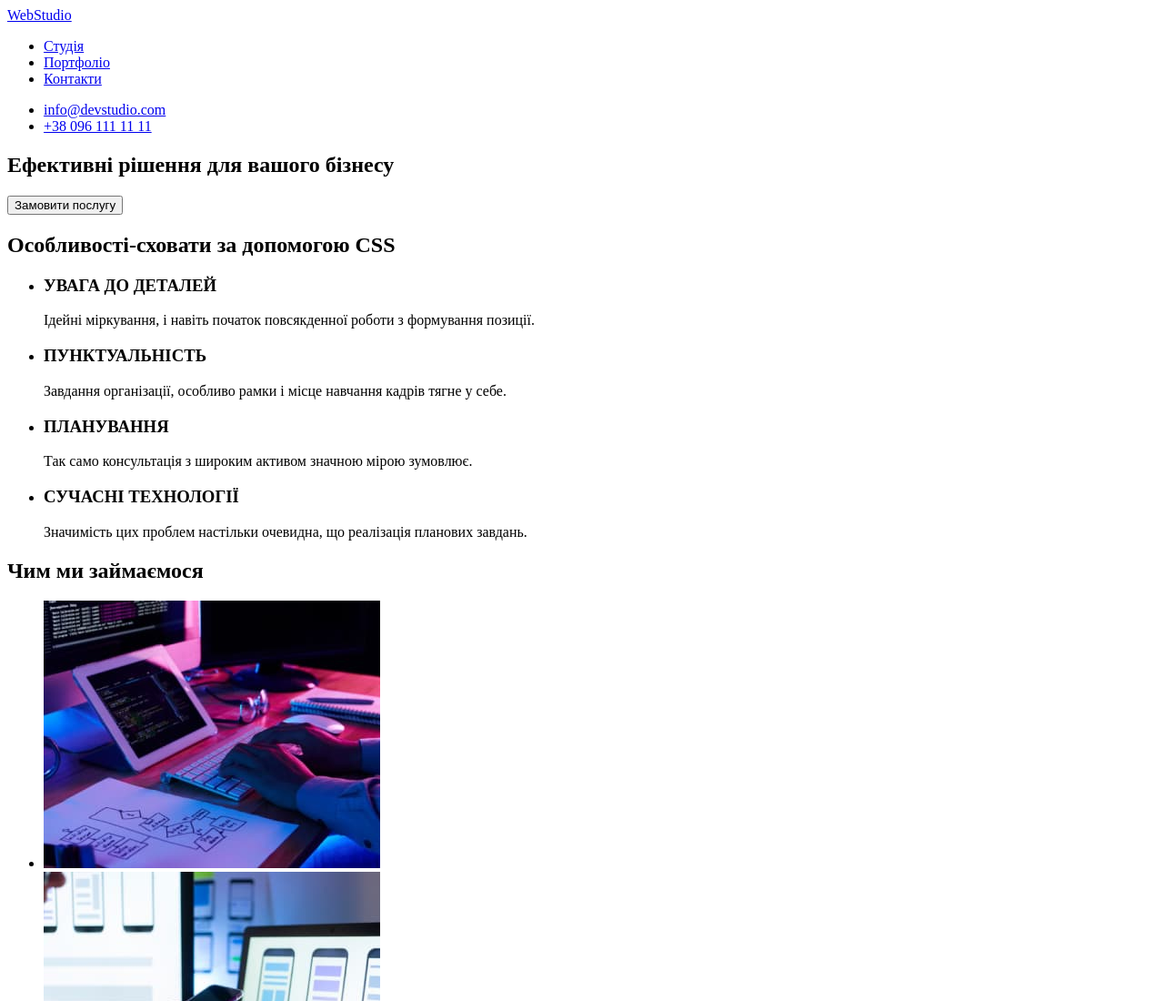
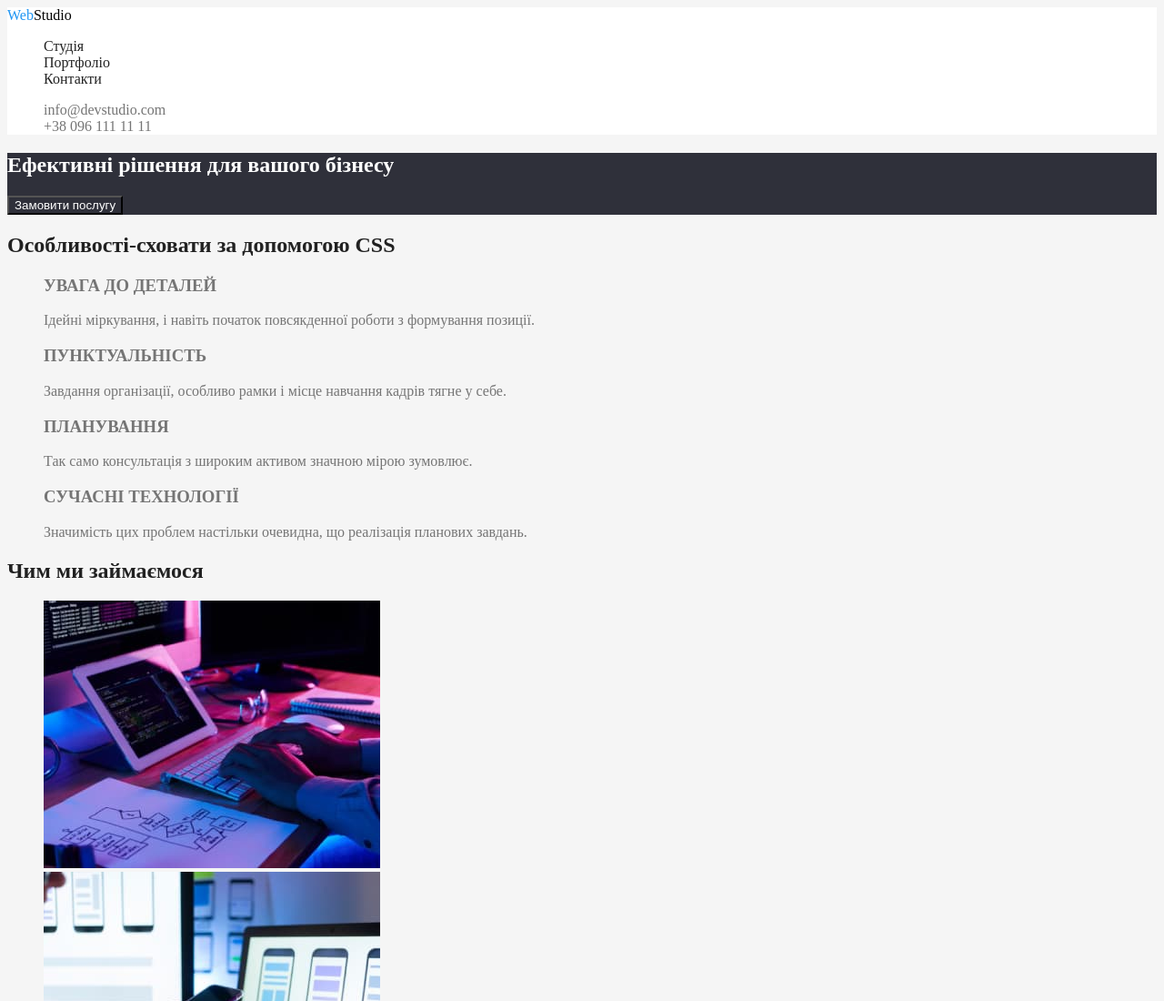
Before and after one commit to AnnaKozlovska011085/goit-markup-hw-02, a plain HTML site: page index.html in a window 1280 px wide. Shown: the top 1100 px of the page at 91% size. Drawn offline with Linux system fonts and the light colour scheme.

Commit message:
Стилізація

```diff
--- a/css/styles.css
+++ b/css/styles.css
@@ -0,0 +1,78 @@
+/*
+Футер
+/* лого #2196F3
+#FFFFFF
+адрес #FFFFFF
+почта rgba(255, 255, 255, 0.6)
+телефон rgba(255, 255, 255, 0.6)
+
+бэкграунд хедер #FFFFFF
+бэкграунд #2F303A
+
+бэкграунд #F5F5F5
+наша команда #F5F4FA
+бэкграунд футер #2F303A */
+
+:root {
+  --primary-text-color: #212121;
+  --title-text-color: #757575;
+  --accent: #2196f3;
+  --logo-color: #000000;
+}
+body {
+  background-color: #f5f5f5;
+  color: var(--primary-text-color);
+}
+
+ul {
+  list-style: none;
+}
+
+header {
+  background-color: #ffffff;
+}
+
+.logo:hover {
+  color: var(--accent);
+}
+.logo {
+  color: var(--logo-color);
+  text-decoration-line: none;
+}
+.item-logo {
+  color: var(--accent);
+}
+
+/* Site nav */
+
+.site-nav a {
+  color: var(--primary-text-color);
+  text-decoration: none;
+}
+.contacts a {
+  color: var(--title-text-color);
+  text-decoration: none;
+}
+.site-nav .link:hover,
+.site-nav .link:focus {
+  color: var(--accent);
+}
+.contacts .link:hover,
+.contacts .link:focus {
+  color: var(--accent);
+}
+
+/* Hero */
+
+.hero {
+  background: #2f303a;
+  color: #ffffff;
+}
+
+/* Section */
+
+.section-text {
+  color: var(--title-text-color);
+}
+
+/* Footer */
--- a/index.html
+++ b/index.html
@@ -4,36 +4,37 @@
     <meta charset="UTF-8" />
     <meta http-equiv="X-UA-Compatible" content="IE=edge" />
     <meta name="viewport" content="width=device-width, initial-scale=1.0" />
-    <title>Document</title>
+    <title>WebStudio</title>
+    <link rel="stylesheet" href="./css/styles.css" />
   </head>
 
   <body>
     <header>
       <nav>
-        <a href="./index.html">WebStudio</a>
-        <ul>
-          <li><a href="./index.html">Студія</a></li>
-          <li><a href="./portfolio.html">Портфоліо</a></li>
-          <li><a href="#">Контакти</a></li>
+        <a class="logo" href="./index.html" ><span class="item-logo">Web</span>Studio</a>
+        <ul class="site-nav">
+          <li><a class="link" href="./index.html">Студія</a></li>
+          <li><a class="link" href="./portfolio.html">Портфоліо</a></li>
+          <li><a class="link" href="#">Контакти</a></li>
         </ul>
       </nav>
-      <ul>
+      <ul class="contacts">
         <li>
-          <a href="mailto:info@devstudio.com">info@devstudio.com</a>
+          <a class="link" href="mailto:info@devstudio.com">info@devstudio.com</a>
         </li>
         <li>
-          <a href="tel:+380961111111">+38 096 111 11 11</a>
+          <a class="link" href="tel:+380961111111">+38 096 111 11 11</a>
         </li>
       </ul>
     </header>
     <main>
-      <section>
+      <section class="hero">
         <h1>Ефективні рішення для вашого бізнесу</h1>
-        <button type="button">Замовити послугу</button>
+        <button class="hero" type="button">Замовити послугу</button>
       </section>
-      <section>
+      <section class="section">
         <h2>Особливості-сховати за допомогою CSS</h2>
-        <ul>
+        <ul class="section-text">
           <li>
             <h3>УВАГА ДО ДЕТАЛЕЙ</h3>
             <p>Ідейні міркування, і навіть початок повсякденної роботи з формування позиції.</p>
@@ -52,7 +53,7 @@
           </li>
         </ul>
       </section>
-      <section>
+      <section class="section">
         <h2>Чим ми займаємося</h2>
         <ul>
           <li>
@@ -66,28 +67,28 @@
           </li>
         </ul>
       </section>
-      <section>
+      <section class="section">
         <h2>Наша команда</h2>
         <ul>
           <li>
             <img src="./images/IgorSquoosh.jpg" alt="Ігор Дем'яненко" width="270" />
             <h3>Ігор Дем'яненко</h3>
-            <p>Product Designer</p>
+            <p class="section-text">Product Designer</p>
           </li>
           <li>
             <img src="./images/OlgaSquoosh.jpg" alt="Ольга Рєпіна" width="270" />
             <h3>Ольга Рєпіна</h3>
-            <p>Frontend Developer</p>
+            <p class="section-text">Frontend Developer</p>
           </li>
           <li>
             <img src="./images/MykolaSquoosh.jpg" alt="Микола Тарасов" width="270" />
             <h3>Микола Тарасов</h3>
-            <p>Marketing</p>
+            <p class="section-text">Marketing</p>
           </li>
           <li>
             <img src="./images/MikhailoSquoosh.jpg" alt="Михайло Єрмаков" width="270" />
             <h3>Михайло Єрмаков</h3>
-            <p>UI Designer</p>
+            <p class="section-text">UI Designer</p>
           </li>
         </ul>
       </section>
```
Also changed, not shown: portfolio.html (+1 -0 lines).
